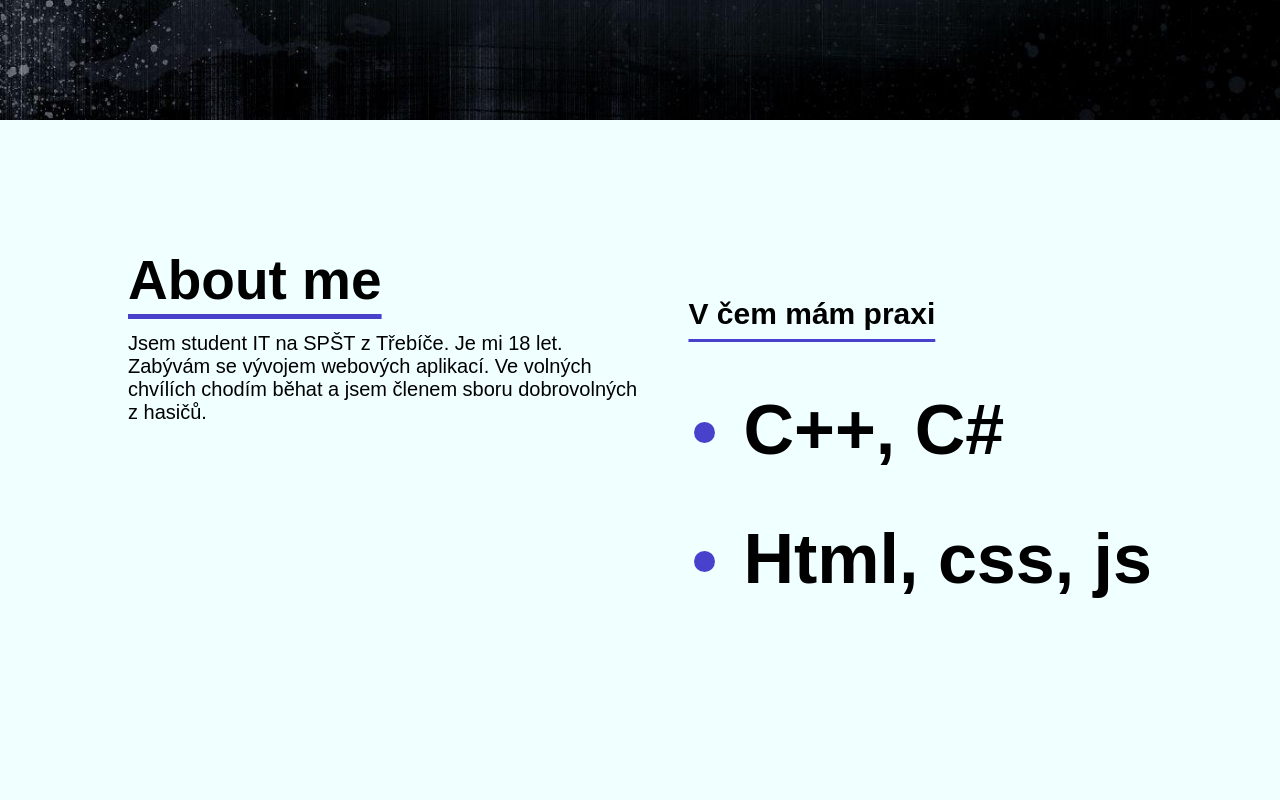
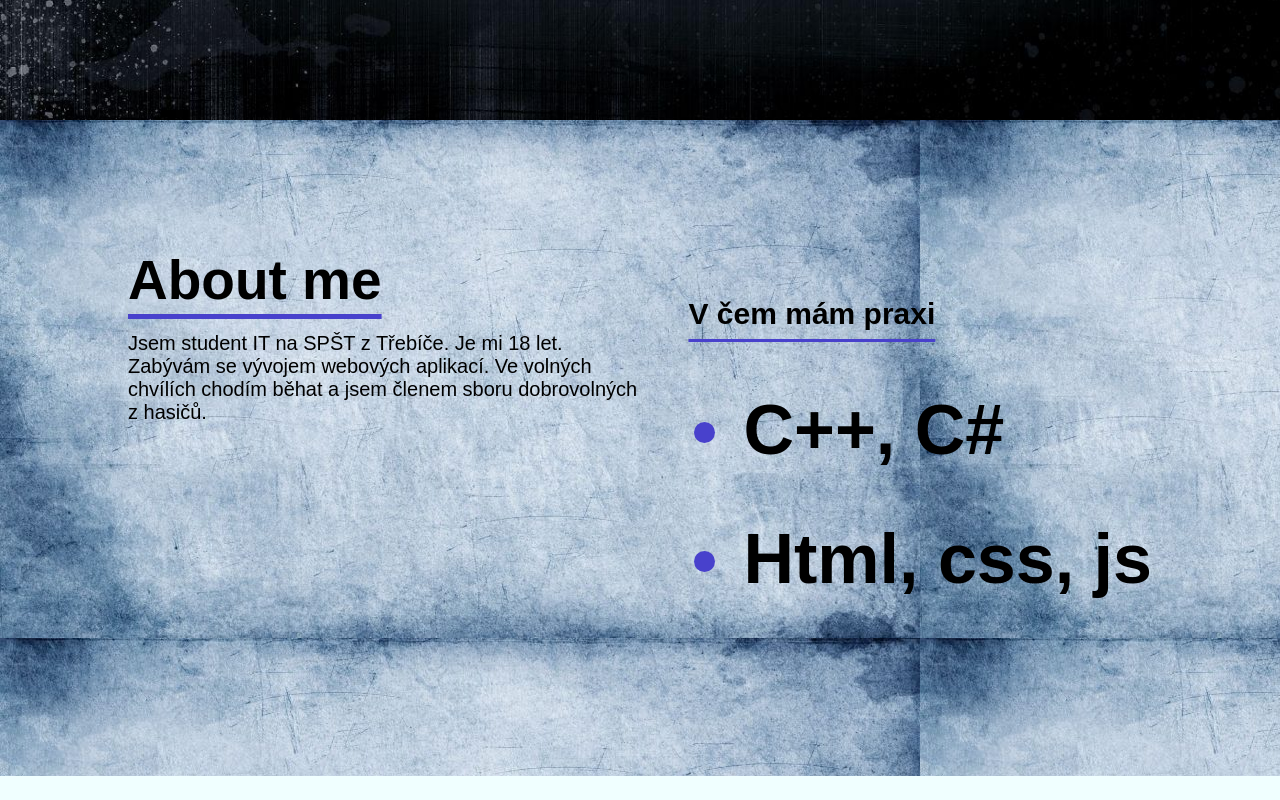
Before and after one commit to MCcermakos/My_web, a plain HTML site: page index.html in a window 1280 px wide. Shown: the part 680-1480 px from the top of the page. Drawn offline with Linux system fonts and the light colour scheme.

Commit message:
bg image to about me

```diff
--- a/style.css
+++ b/style.css
@@ -26,6 +26,7 @@ body{
     padding-top: 20px;
 }
 .about-me{
+    background-image: url(obrazky/bg.jpg);
     height: 50vh;
     padding: 10%;
     display: flex;
```
